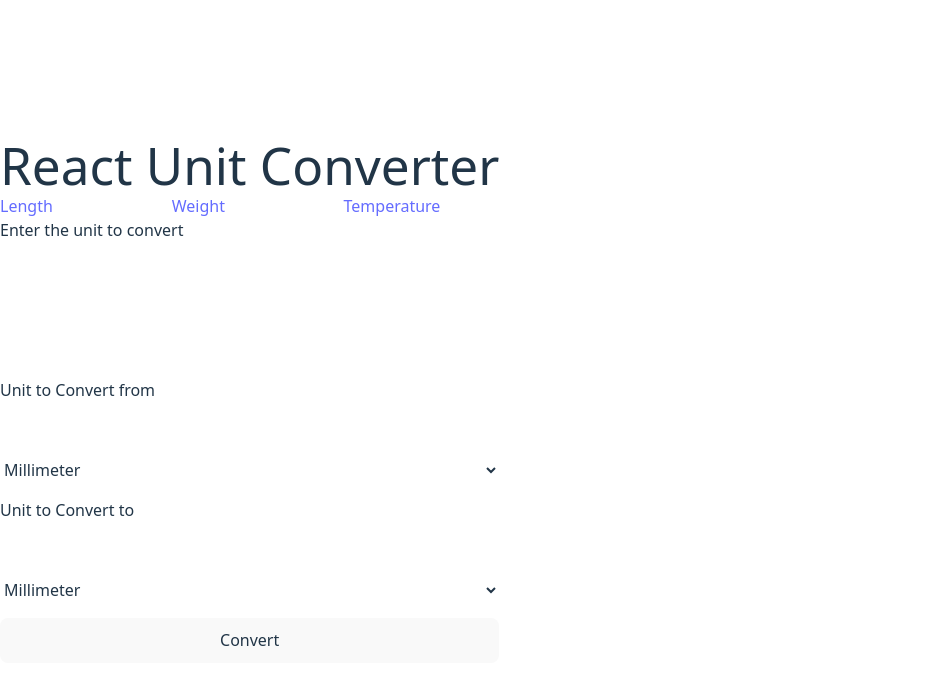
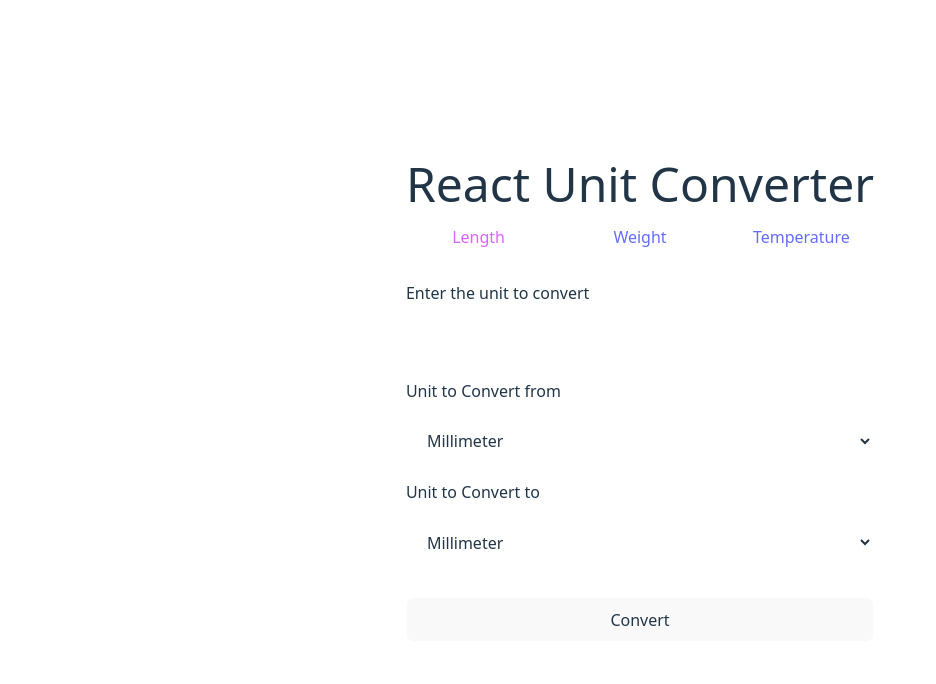
Before and after one commit to sebastianaclane/react-unit-converter, a React (Vite) app: page / in a window 1280 px wide. Shown: the top 684 px of the page, without its empty margins (0-936 px from the left). Built offline with nearby package versions, Linux system fonts and the light colour scheme.

Commit message:
Style the app so things are laid out nicely in a card

```diff
--- a/src/Form.jsx
+++ b/src/Form.jsx
@@ -9,9 +9,9 @@ function Form() {
 
     return (
         <form className="form grid gap-4">
-            <label for="unitamount">Enter the unit to convert</label><br/>
-            <input type="text" id="unitamount" name="unitamount"/><br/>
-            <label for="convertfrom">Unit to Convert from</label><br/>
+            <label for="unitamount">Enter the unit to convert</label>
+            <input type="text" id="unitamount" name="unitamount"/>
+            <label for="convertfrom">Unit to Convert from</label>
             <select name="convertfrom" ref={convertFromRef}>
                 <option value="millimeter">Millimeter</option>
                 <option value="centimeter">Centimeter</option>
@@ -22,7 +22,7 @@ function Form() {
                 <option value="yard">Yard</option>
                 <option value="mile">Mile</option>
             </select>
-            <label for="convertto">Unit to Convert to</label><br/>
+            <label for="convertto">Unit to Convert to</label>
             <select name="convertto" ref={convertToRef}>
                 <option value="millimeter">Millimeter</option>
                 <option value="centimeter">Centimeter</option>
--- a/src/Menu.jsx
+++ b/src/Menu.jsx
@@ -1,11 +1,13 @@
 import { useState } from 'react'
 
 function Menu() {
+    let defaultLinkSelected = ['length', 'active'];
+
     return (
-        <ul className="menu grid md:grid-cols-3 gap-4">
-            <li><a data-unit-category="length">Length</a></li>
-            <li><a data-unit-category="weight">Weight</a></li>
-            <li><a data-unit-category="temperature">Temperature</a></li>
+        <ul className="menu text-center grid md:grid-cols-3 gap-4">
+            <li><a className={defaultLinkSelected.join(' ')} data-unit-category="length">Length</a></li>
+            <li><a className="weight" data-unit-category="weight">Weight</a></li>
+            <li><a className="temperature" data-unit-category="temperature">Temperature</a></li>
         </ul>
     );
 }
--- a/src/app.css
+++ b/src/app.css
@@ -24,6 +24,10 @@ a:hover {
   color: #535bf2;
 }
 
+a.active {
+  color: #dd64ff;
+}
+
 body {
   margin: 0;
   display: flex;
@@ -33,13 +37,39 @@ body {
 }
 
 h1 {
-  font-size: 3.2em;
+  font-size: 3em;
   line-height: 1.1;
+  margin-bottom: 0.3em;
+  text-align: center;
+}
+
+.menu {
+  margin-bottom: 2em;
+}
+
+#root {
+  border: 1px solid #FFF;
+  padding: 25px;
+  margin: 0 auto;
+}
+
+input, select {
+  border: 1px solid #FFF;
+  border-radius: 8px;
+  padding: 0.5em 1em;
+}
+
+select {
+  padding: 0.6em 1em;
+}
+
+select option {
+  background-color: #242424;
 }
 
 button {
   border-radius: 8px;
-  border: 1px solid transparent;
+  border: 1px solid #FFF;
   padding: 0.6em 1.2em;
   font-size: 1em;
   font-weight: 500;
@@ -47,6 +77,7 @@ button {
   background-color: #1a1a1a;
   cursor: pointer;
   transition: border-color 0.25s;
+  margin-top: 1em;
 }
 button:hover {
   border-color: #646cff;
```
